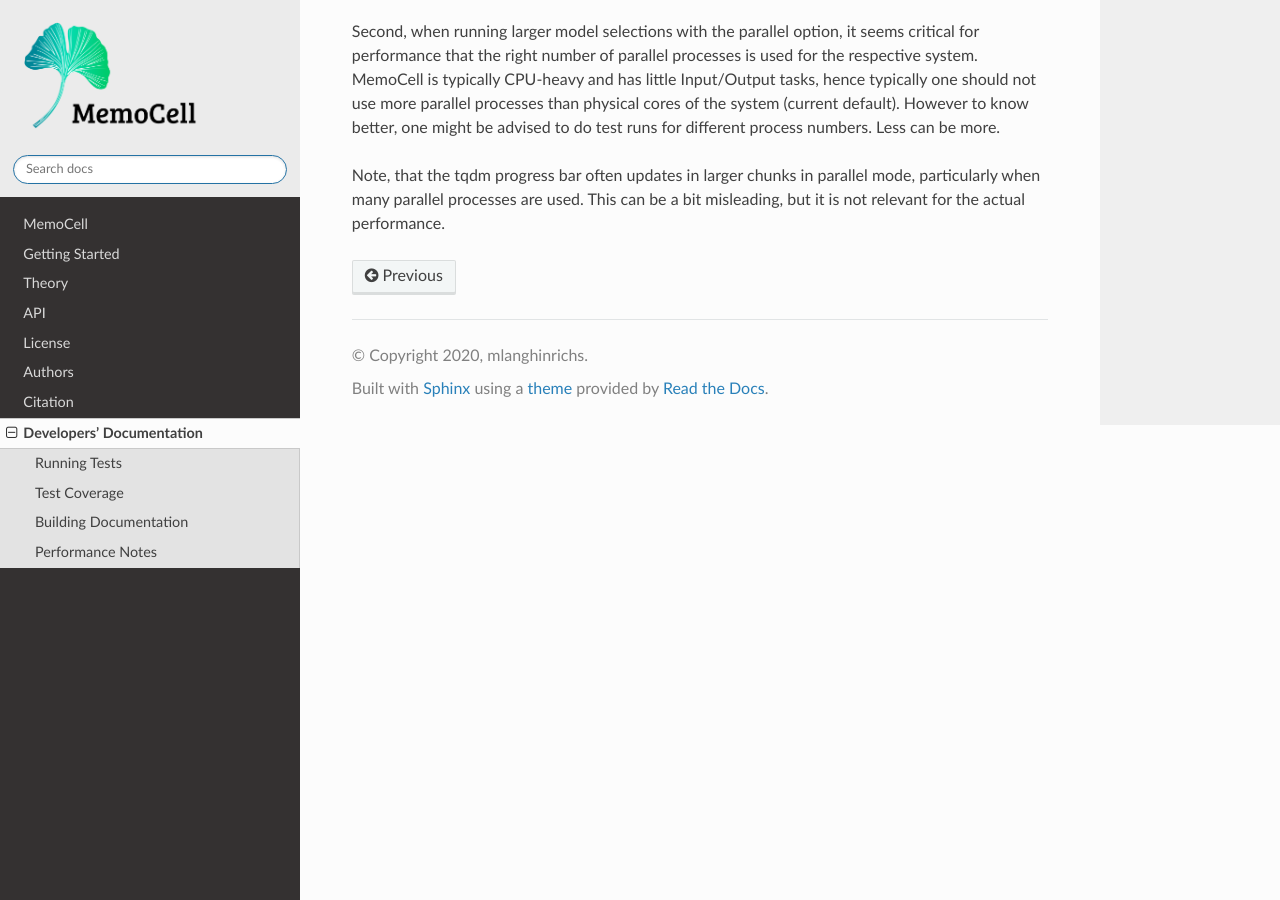
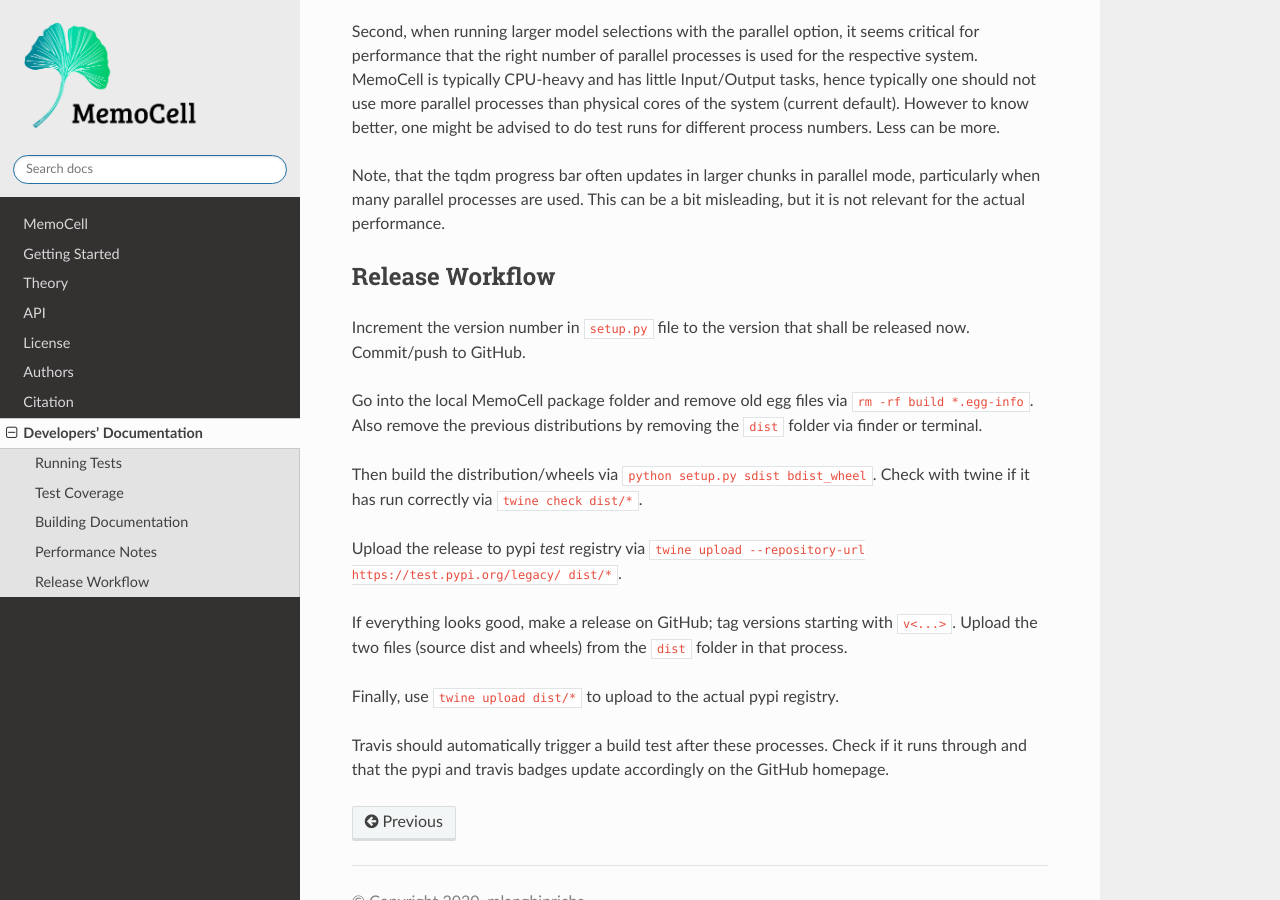
Before and after one commit to mauricelanghinrichs/memocell, a Sphinx documentation site: the page built from docs/dev_docs.rst, in a window 1280 px wide and 900 px high, scrolled down 1789 px. Built offline with Sphinx 7.4.7 and the Read the Docs theme 2.0.0, drawn with Linux system fonts in a browser that asks for light colours.

Commit message:
docs | dev docs update for releases

```diff
--- a/docs/dev_docs.rst
+++ b/docs/dev_docs.rst
@@ -80,3 +80,29 @@ for different process numbers. Less can be more.
 Note, that the tqdm progress bar often updates in larger chunks in parallel mode, particularly when
 many parallel processes are used. This can be a bit misleading, but it is not relevant for the
 actual performance.
+
+Release Workflow
+^^^^^^^^^^^^^^^^
+
+Increment the version number in ``setup.py`` file to the version that shall be
+released now. Commit/push to GitHub.
+
+Go into the local MemoCell package folder and remove old egg files via
+``rm -rf build *.egg-info``. Also remove the previous distributions by
+removing the ``dist`` folder via finder or terminal.
+
+Then build the distribution/wheels via ``python setup.py sdist bdist_wheel``.
+Check with twine if it has run correctly via ``twine check dist/*``.
+
+Upload the release to pypi `test` registry via
+``twine upload --repository-url https://test.pypi.org/legacy/ dist/*``.
+
+If everything looks good, make a release on GitHub; tag versions starting
+with ``v<...>``. Upload the two files (source dist and wheels) from the
+``dist`` folder in that process.
+
+Finally, use ``twine upload dist/*`` to upload to the actual pypi registry.
+
+Travis should automatically trigger a build test after these processes.
+Check if it runs through and that the pypi and travis badges update
+accordingly on the GitHub homepage.
```
